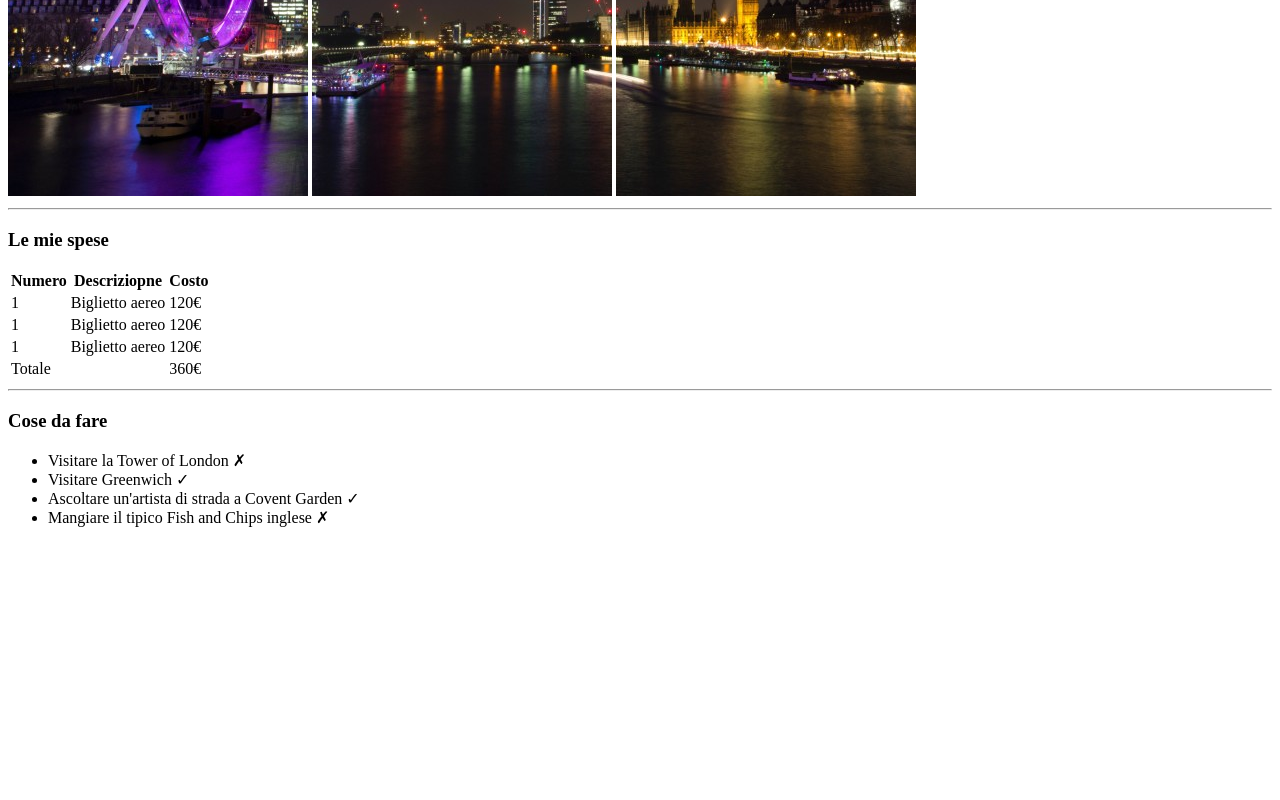
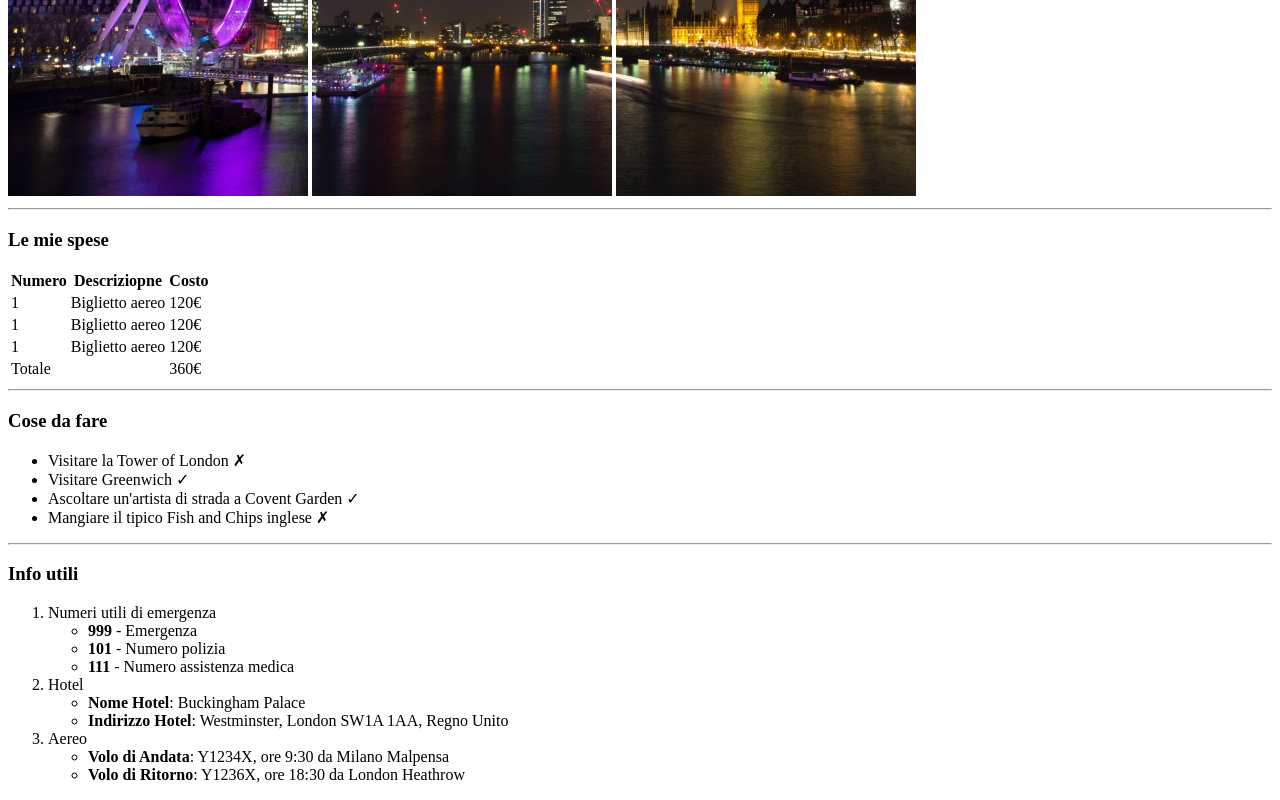
Before and after one commit to Pietroo03/html-london-trip, a plain HTML site: page index.html in a window 1280 px wide. Shown: the part 484-1284 px from the top of the page. Before the commit the page ends 1027 px from the top, so only its background shows below. Drawn offline with Linux system fonts and the light colour scheme.

Commit message:
added useful info

```diff
--- a/index.html
+++ b/index.html
@@ -69,5 +69,31 @@
             <li>Mangiare il tipico Fish and Chips inglese &#10007;</li>
         </ul>
     </section>
+    <hr>
+<!-- section info utili -->
+    <section>
+        <h3>Info utili</h3>
+<!-- numeri di emergenza -->
+        <ol>
+            <li>Numeri utili di emergenza</li>
+            <ul>
+                <li><strong>999</strong> - Emergenza</li>
+                <li><strong>101</strong> - Numero polizia</li>
+                <li><strong>111</strong> - Numero assistenza medica</li>
+            </ul>
+<!-- info Hotel -->
+            <li>Hotel</li>
+            <ul>
+                <li><strong>Nome Hotel</strong>: Buckingham Palace</li>
+                <li><strong>Indirizzo Hotel</strong>: Westminster, London SW1A 1AA, Regno Unito</li>
+            </ul>
+<!-- info aerei -->
+            <li>Aereo</li>
+            <ul>
+                <li><strong>Volo di Andata</strong>: Y1234X, ore 9:30 da Milano Malpensa</li>
+                <li><strong>Volo di Ritorno</strong>: Y1236X, ore 18:30 da London Heathrow</li>
+            </ul>
+        </ol>
+    </section>
 </body>
 </html>
```
